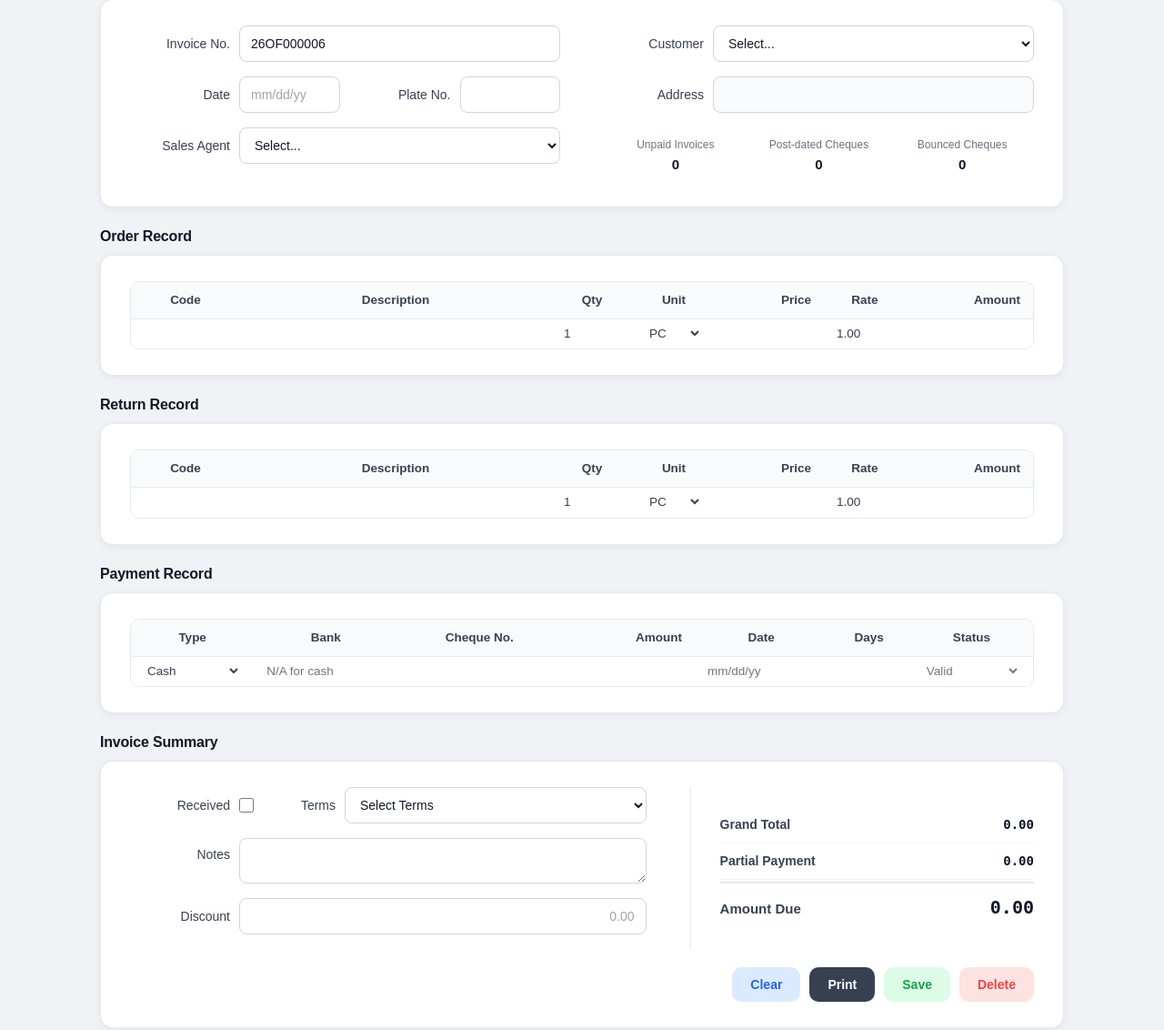
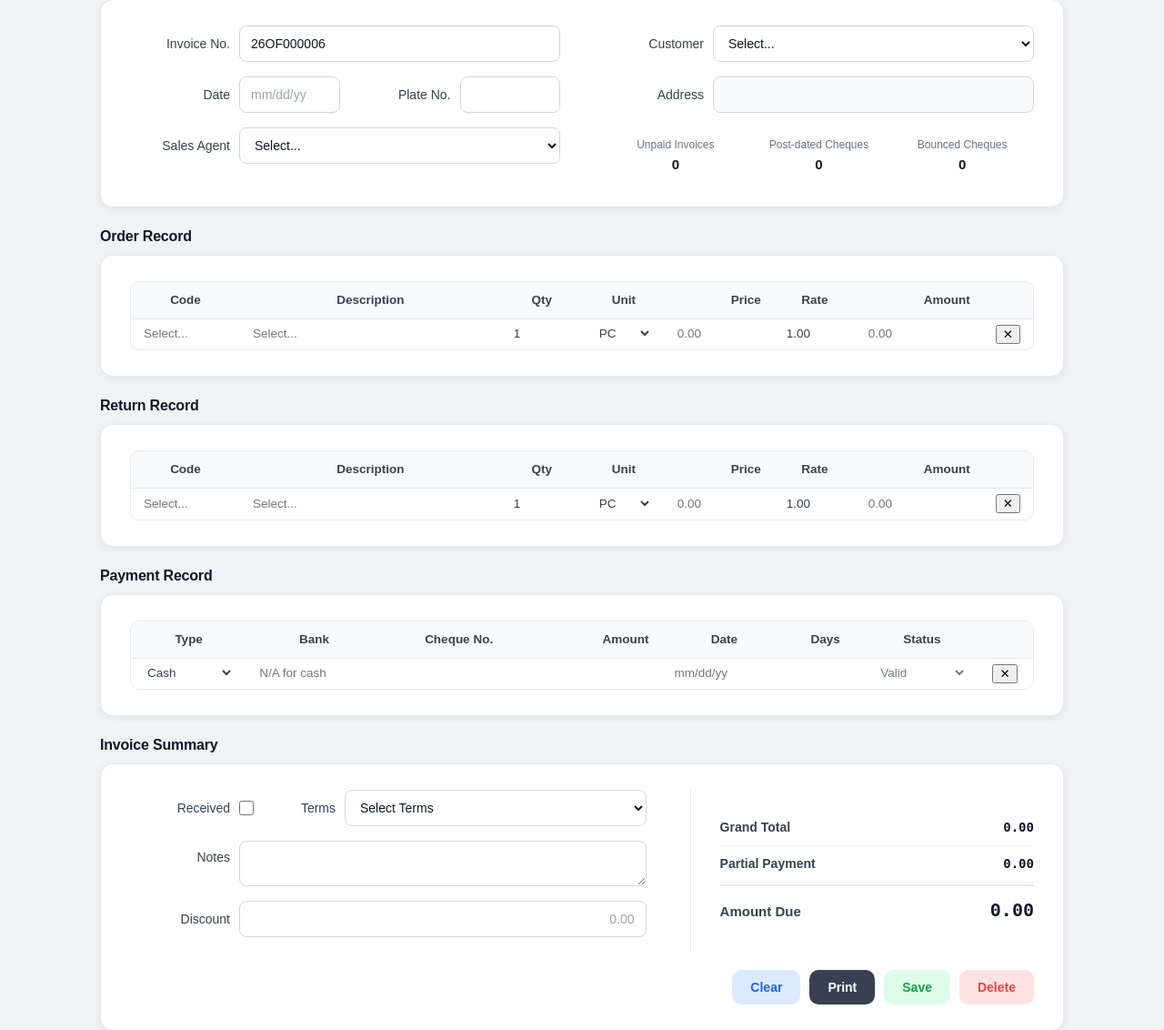
Before and after one commit to margiesol/mew-bad, a Django app: page /invoice/sales/create/ in a window 1280 px wide. Shown: the part 78-1210 px from the top of the page at 91% size. Run offline with Django 5.2, Linux system fonts and the light colour scheme; data comes from the database, SQL or seed files in the repository; both versions use the stored data as it was before the commit.

Commit message:
Final cleanup: removed cache and db from tracking, updated sales invoice

```diff
--- a/payroll_app/templates/sales_invoice.html
+++ b/payroll_app/templates/sales_invoice.html
@@ -110,6 +110,7 @@
 							<th class="t-right"  style="width:120px">Price</th>
 							<th class="t-center" style="width:90px">Rate</th>
 							<th class="t-right"  style="width:140px">Amount</th>
+							<th style="width:40px;"></th>
 						</tr>
 					</thead>
 					<tbody id="salesItemsTbody">
@@ -129,12 +130,13 @@
 								<td class="t-right"><input class="inv-cell sales-price" name="items[{{ forloop.counter0 }}][price]" inputmode="decimal" value="{{ record.order_price_per_unit|floatformat:2 }}"></td>
 								<td class="t-center"><input class="inv-cell sales-rate" name="items[{{ forloop.counter0 }}][rate]" value="{{ record.rate }}" inputmode="decimal"></td>
 								<td class="t-right"><input class="inv-cell sales-amount" name="items[{{ forloop.counter0 }}][amount]" value="{{ record.total_price|floatformat:2 }}" readonly></td>
+								<td><button type="button" class="inv-btn-row-delete" onclick="deleteRow(this, 'salesItemsTbody', addSalesRow, 'sales-code', 'sales-desc')">✕</button></td>
 							</tr>
 							{% endfor %}
 						{% else %}
 							<tr>
-								<td class="t-center"><input class="inv-cell sales-code" name="items[0][code]" list="productCodeList" autocomplete="off"></td>
-								<td class="col-desc"><input class="inv-cell sales-desc" name="items[0][desc]" list="productDescList" autocomplete="off"></td>
+								<td class="t-center"><input class="inv-cell sales-code" name="items[0][code]" list="productCodeList" autocomplete="off" placeholder="Select..."></td>
+								<td class="col-desc"><input class="inv-cell sales-desc" name="items[0][desc]" list="productDescList" autocomplete="off" placeholder="Select..."></td>
 								<td class="t-center"><input class="inv-cell sales-qty" type="number" name="items[0][quantity]" value="1" min="1"></td>
 								<td class="t-center">
 									<select class="inv-cell inv-select-cell sales-unit" name="items[0][unit]">
@@ -143,9 +145,10 @@
 										<option value="BOX">BOX</option>
 									</select>
 								</td>
-								<td class="t-right"><input class="inv-cell sales-price" name="items[0][price]" inputmode="decimal"></td>
+								<td class="t-right"><input class="inv-cell sales-price" name="items[0][price]" inputmode="decimal" placeholder="0.00"></td>
 								<td class="t-center"><input class="inv-cell sales-rate" name="items[0][rate]" value="1.00" inputmode="decimal"></td>
-								<td class="t-right"><input class="inv-cell sales-amount" name="items[0][amount]" readonly></td>
+								<td class="t-right"><input class="inv-cell sales-amount" name="items[0][amount]" readonly placeholder="0.00"></td>
+								<td><button type="button" class="inv-btn-row-delete" onclick="deleteRow(this, 'salesItemsTbody', addSalesRow, 'sales-code', 'sales-desc')">✕</button></td>
 							</tr>
 						{% endif %}
 					</tbody>
@@ -167,14 +170,15 @@
 							<th class="t-right"  style="width:120px">Price</th>
 							<th class="t-center" style="width:90px">Rate</th>
 							<th class="t-right"  style="width:140px">Amount</th>
+							<th style="width:40px;"></th>
 						</tr>
 					</thead>
 					<tbody id="salesReturnsTbody">
 						{% if is_update and invoice.return_records.all %}
 							{% for record in invoice.return_records.all %}
 							<tr>
-								<td class="t-center"><input class="inv-cell returns-code" name="returns[{{ forloop.counter0 }}][code]" list="returnsProductList" autocomplete="off" value="{{ record.product.product_code|default:'' }}"></td>
-								<td class="col-desc"><input class="inv-cell returns-desc" name="returns[{{ forloop.counter0 }}][desc]" autocomplete="off" value="{{ record.product.description|default:'' }}"></td>
+								<td class="t-center"><input class="inv-cell returns-code" name="returns[{{ forloop.counter0 }}][code]" list="returnsProductList" autocomplete="off" placeholder="Select..."></td>
+								<td class="col-desc"><input class="inv-cell returns-desc" name="returns[{{ forloop.counter0 }}][desc]" autocomplete="off" placeholder="Select..."></td>
 								<td class="t-center"><input class="inv-cell returns-qty" type="number" name="returns[{{ forloop.counter0 }}][quantity]" value="{{ record.return_quantity }}" min="1"></td>
 								<td class="t-center">
 									<select class="inv-cell inv-select-cell returns-unit" name="returns[{{ forloop.counter0 }}][unit]">
@@ -183,15 +187,16 @@
 										<option value="BOX" {% if record.unit == 'BOX' %}selected{% endif %}>BOX</option>
 									</select>
 								</td>
-								<td class="t-right"><input class="inv-cell returns-price" name="returns[{{ forloop.counter0 }}][price]" inputmode="decimal" value="{{ record.return_price_per_unit|floatformat:2 }}"></td>
-								<td class="t-center"><input class="inv-cell returns-rate" name="returns[{{ forloop.counter0 }}][rate]" value="{{ record.rate }}" inputmode="decimal"></td>
-								<td class="t-right"><input class="inv-cell returns-amount" name="returns[{{ forloop.counter0 }}][amount]" value="{{ record.total_price|floatformat:2 }}" readonly></td>
+								<td class="t-right"><input class="inv-cell returns-price" name="returns[{{ forloop.counter0 }}][price]" inputmode="decimal" placeholder="0.00"></td>
+								<td class="t-center"><input class="inv-cell returns-rate" name="returns[{{ forloop.counter0 }}][rate]" value="1.00" inputmode="decimal"></td>
+								<td class="t-right"><input class="inv-cell returns-amount" name="returns[{{ forloop.counter0 }}][amount]" readonly placeholder="0.00"></td>
+								<td><button type="button" class="inv-btn-row-delete" onclick="deleteRow(this, 'salesReturnsTbody', addReturnsRow, 'returns-code', 'returns-desc')">✕</button></td>
 							</tr>
 							{% endfor %}
 						{% else %}
 							<tr>
-								<td class="t-center"><input class="inv-cell returns-code" name="returns[0][code]" list="returnsProductList" autocomplete="off"></td>
-								<td class="col-desc"><input class="inv-cell returns-desc" name="returns[0][desc]" autocomplete="off"></td>
+								<td class="t-center"><input class="inv-cell returns-code" name="returns[0][code]" list="returnsProductList" autocomplete="off" placeholder="Select..."></td>
+								<td class="col-desc"><input class="inv-cell returns-desc" name="returns[0][desc]" autocomplete="off" placeholder="Select..."></td>
 								<td class="t-center"><input class="inv-cell returns-qty" type="number" name="returns[0][quantity]" value="1" min="1"></td>
 								<td class="t-center">
 									<select class="inv-cell inv-select-cell returns-unit" name="returns[0][unit]">
@@ -200,9 +205,10 @@
 										<option value="BOX">BOX</option>
 									</select>
 								</td>
-								<td class="t-right"><input class="inv-cell returns-price" name="returns[0][price]" inputmode="decimal"></td>
+								<td class="t-right"><input class="inv-cell returns-price" name="returns[0][price]" inputmode="decimal" placeholder="0.00"></td>
 								<td class="t-center"><input class="inv-cell returns-rate" name="returns[0][rate]" value="1.00" inputmode="decimal"></td>
-								<td class="t-right"><input class="inv-cell returns-amount" name="returns[0][amount]" readonly></td>
+								<td class="t-right"><input class="inv-cell returns-amount" name="returns[0][amount]" readonly placeholder="0.00"></td>
+								<td><button type="button" class="inv-btn-row-delete" onclick="deleteRow(this, 'salesReturnsTbody', addReturnsRow, 'returns-code', 'returns-desc')">✕</button></td>
 							</tr>
 						{% endif %}
 					</tbody>
@@ -224,6 +230,7 @@
 							<th class="t-center" style="width:130px">Date</th>
 							<th class="t-center" style="width:80px">Days</th>
 							<th class="t-center" style="width:120px">Status</th>
+							<th style="width:40px;"></th>
 						</tr>
 					</thead>
 					<tbody id="salesPaymentsTbody">
@@ -247,6 +254,7 @@
 										<option value="bounced" {% if record.cheque_detail and record.cheque_detail.status == 'bounced' %}selected{% endif %}>Bounced</option>
 									</select>
 								</td>
+								<td><button type="button" class="inv-btn-row-delete" onclick="deleteRow(this, 'salesPaymentsTbody', addPaymentRow, 'pay-amount', 'pay-amount')">✕</button></td>
 							</tr>
 							{% endfor %}
 						{% else %}
@@ -268,6 +276,7 @@
 										<option value="bounced">Bounced</option>
 									</select>
 								</td>
+								<td><button type="button" class="inv-btn-row-delete" onclick="deleteRow(this, 'salesPaymentsTbody', addPaymentRow, 'pay-amount', 'pay-amount')">✕</button></td>
 							</tr>
 						{% endif %}
 					</tbody>
@@ -479,11 +488,17 @@
 
 	/* ── Add new row functions ── */
 	function addSalesRow() {
+		const lastRow = salesItemsTbody.lastElementChild;
+		if (lastRow) {
+			const code = lastRow.querySelector('.sales-code')?.value.trim();
+			const desc = lastRow.querySelector('.sales-desc')?.value.trim();
+			if (!code && !desc) return;
+		}
 		const idx = salesItemsTbody.children.length;
 		const tr = document.createElement("tr");
 		tr.innerHTML = `
-			<td class="t-center"><input class="inv-cell sales-code" name="items[${idx}][code]" list="productCodeList" autocomplete="off"></td>
-			<td class="col-desc"><input class="inv-cell sales-desc" name="items[${idx}][desc]" list="productDescList" autocomplete="off"></td>
+			<td class="t-center"><input class="inv-cell sales-code" name="items[${idx}][code]" list="productCodeList" autocomplete="off" placeholder="Select..."></td>
+			<td class="col-desc"><input class="inv-cell sales-desc" name="items[${idx}][desc]" list="productDescList" autocomplete="off" placeholder="Select..."></td>
 			<td class="t-center"><input class="inv-cell sales-qty" type="number" name="items[${idx}][quantity]" value="1" min="1"></td>
 			<td class="t-center">
 				<select class="inv-cell inv-select-cell sales-unit" name="items[${idx}][unit]">
@@ -492,9 +507,10 @@
 					<option value="BOX">BOX</option>
 				</select>
 			</td>
-			<td class="t-right"><input class="inv-cell sales-price" name="items[${idx}][price]" inputmode="decimal"></td>
+			<td class="t-right"><input class="inv-cell sales-price" name="items[${idx}][price]" inputmode="decimal" placeholder="0.00"></td>
 			<td class="t-center"><input class="inv-cell sales-rate" name="items[${idx}][rate]" value="1.00" inputmode="decimal"></td>
-			<td class="t-right"><input class="inv-cell sales-amount" name="items[${idx}][amount]" readonly></td>
+			<td class="t-right"><input class="inv-cell sales-amount" name="items[${idx}][amount]" readonly placeholder="0.00"></td>
+			<td><button type="button" class="inv-btn-row-delete" onclick="deleteRow(this, 'salesItemsTbody', addSalesRow, 'sales-code', 'sales-desc')">✕</button></td>
 		`;
 		salesItemsTbody.appendChild(tr);
 		wireSalesRow(tr);
@@ -504,8 +520,8 @@
 		const idx = salesReturnsTbody.children.length;
 		const tr = document.createElement("tr");
 		tr.innerHTML = `
-			<td class="t-center"><input class="inv-cell returns-code" name="returns[${idx}][code]" list="returnsProductList" autocomplete="off"></td>
-			<td class="col-desc"><input class="inv-cell returns-desc" name="returns[${idx}][desc]" autocomplete="off"></td>
+			<td class="t-center"><input class="inv-cell returns-code" name="returns[${idx}][code]" list="returnsProductList" autocomplete="off" placeholder="Select..."></td>
+			<td class="col-desc"><input class="inv-cell returns-desc" name="returns[${idx}][desc]" autocomplete="off" placeholder="Select..."></td>
 			<td class="t-center"><input class="inv-cell returns-qty" type="number" name="returns[${idx}][quantity]" value="1" min="1"></td>
 			<td class="t-center">
 				<select class="inv-cell inv-select-cell returns-unit" name="returns[${idx}][unit]">
@@ -514,9 +530,10 @@
 					<option value="BOX">BOX</option>
 				</select>
 			</td>
-			<td class="t-right"><input class="inv-cell returns-price" name="returns[${idx}][price]" inputmode="decimal"></td>
+			<td class="t-right"><input class="inv-cell returns-price" name="returns[${idx}][price]" inputmode="decimal" placeholder="0.00"></td>
 			<td class="t-center"><input class="inv-cell returns-rate" name="returns[${idx}][rate]" value="1.00" inputmode="decimal"></td>
-			<td class="t-right"><input class="inv-cell returns-amount" name="returns[${idx}][amount]" readonly></td>
+			<td class="t-right"><input class="inv-cell returns-amount" name="returns[${idx}][amount]" readonly placeholder="0.00"></td>
+			<td><button type="button" class="inv-btn-row-delete" onclick="deleteRow(this, 'salesReturnsTbody', addReturnsRow, 'returns-code', 'returns-desc')">✕</button></td>
 		`;
 		salesReturnsTbody.appendChild(tr);
 		wireReturnsRow(tr);
@@ -543,6 +560,7 @@
 					<option value="bounced">Bounced</option>
 				</select>
 			</td>
+			<td><button type="button" class="inv-btn-row-delete" onclick="deleteRow(this, 'salesPaymentsTbody', addPaymentRow, 'pay-amount', 'pay-amount')">✕</button></td>
 		`;
 		salesPaymentsTbody.appendChild(tr);
 		wirePaymentRow(tr);
@@ -579,7 +597,7 @@
 		const status = tr.querySelector(".pay-status");
 		const bank = tr.querySelector(".pay-bank");
 
-		wireMoneyInput(amt, updateSummary);
+		wireMoneyInput(amt, () => { updateSummary(); autoAddPaymentRow(tr); });
 
 		bank.addEventListener("input", function() {
 			const bankData = document.querySelectorAll("#bankData .bank");
@@ -632,6 +650,29 @@
 		});
 	}
 
+	function autoAddSalesRow(tr) {
+		const code = tr.querySelector('.sales-code')?.value.trim();
+		const desc = tr.querySelector('.sales-desc')?.value.trim();
+		if (code && desc && tr === salesItemsTbody.lastElementChild) {
+			addSalesRow();
+		}
+	}
+
+	function autoAddReturnsRow(tr) {
+		const code = tr.querySelector('.returns-code')?.value.trim();
+		const desc = tr.querySelector('.returns-desc')?.value.trim();
+		if (code && desc && tr === salesReturnsTbody.lastElementChild) {
+			addReturnsRow();
+		}
+	}
+
+	function autoAddPaymentRow(tr) {
+		const amount = tr.querySelector('.pay-amount')?.value.trim();
+		if (amount && tr === salesPaymentsTbody.lastElementChild) {
+			addPaymentRow();
+		}
+	}
+
 	/* ── Sales row wiring ── */
 	function wireSalesRow(tr) {
 		const code = tr.querySelector(".sales-code");
@@ -641,8 +682,8 @@
 		const price = tr.querySelector(".sales-price");
 		const rate = tr.querySelector(".sales-rate");
 
-		wireMoneyInput(price, () => { calcSalesAmount(tr); updateReturnsProductList(); updateSummary(); });
-		wireMoneyInput(rate,  () => { calcSalesAmount(tr); updateReturnsProductList(); updateSummary(); });
+		wireMoneyInput(price, () => { calcSalesAmount(tr); updateReturnsProductList(); updateSummary(); autoAddSalesRow(tr); });
+		wireMoneyInput(rate,  () => { calcSalesAmount(tr); updateReturnsProductList(); updateSummary(); autoAddSalesRow(tr); });
 
 		code.addEventListener("input", () => {
 			const key = code.value.trim();
@@ -650,7 +691,7 @@
 			if (products[key]) {
 				desc.value = products[key].description;
 				if (!raw(price.value)) price.value = fmt(products[key].price);
-				calcSalesAmount(tr); updateReturnsProductList(); updateSummary();
+				calcSalesAmount(tr); updateReturnsProductList(); updateSummary(); autoAddSalesRow(tr);
 			}
 		});
 
@@ -661,7 +702,7 @@
 				if ((products[k].description || "").toLowerCase().includes(s)) {
 					code.value = k;
 					if (!raw(price.value)) price.value = fmt(products[k].price);
-					calcSalesAmount(tr); updateReturnsProductList(); updateSummary();
+					calcSalesAmount(tr); updateReturnsProductList(); updateSummary(); autoAddSalesRow(tr);
 					break;
 				}
 			}
@@ -698,7 +739,7 @@
 			price.value = fmt(invoiceProducts[k].price);
 			qty.max     = invoiceProducts[k].maxQuantity || "";
 			unit.value  = invoiceProducts[k].unit || "PC";
-			calcReturnsAmount(tr); updateSummary();
+			calcReturnsAmount(tr); updateSummary(); autoAddReturnsRow(tr);
 		});
 
 		desc.addEventListener("input", () => {
@@ -710,7 +751,7 @@
 					price.value = fmt(invoiceProducts[k].price);
 					qty.max     = invoiceProducts[k].maxQuantity || "";
 					unit.value  = invoiceProducts[k].unit || "PC";
-					calcReturnsAmount(tr); updateSummary();
+					calcReturnsAmount(tr); updateSummary(); autoAddReturnsRow(tr);
 					break;
 				}
 			}
@@ -895,6 +936,27 @@
 		updateSummary();
 	});
 
+	function deleteRow(btn, tbodyId, addFn, codeClass, descClass) {
+		const tr = btn.closest('tr');
+		const tbody = document.getElementById(tbodyId);
+
+		if (tbody.children.length <= 1) {
+			tr.querySelectorAll('input').forEach(el => {
+				if (el.classList.contains('sales-qty') || el.classList.contains('returns-qty')) el.value = '1';
+				else if (el.classList.contains('sales-rate') || el.classList.contains('returns-rate')) el.value = '1.00';
+				else el.value = '';
+			});
+			tr.querySelectorAll('select').forEach(el => el.selectedIndex = 0);
+		} else {
+			tr.remove();
+		}
+		updateSummary();
+	}
+	window.deleteRow = deleteRow;
+	window.addSalesRow = addSalesRow;
+	window.addReturnsRow = addReturnsRow;
+	window.addPaymentRow = addPaymentRow;
+
 	/* ── Initialize ── */
 	wireAllRows();
 	updateReturnsProductList();
```
Also changed, not shown: db.sqlite3 (deleted), 1 other file.
